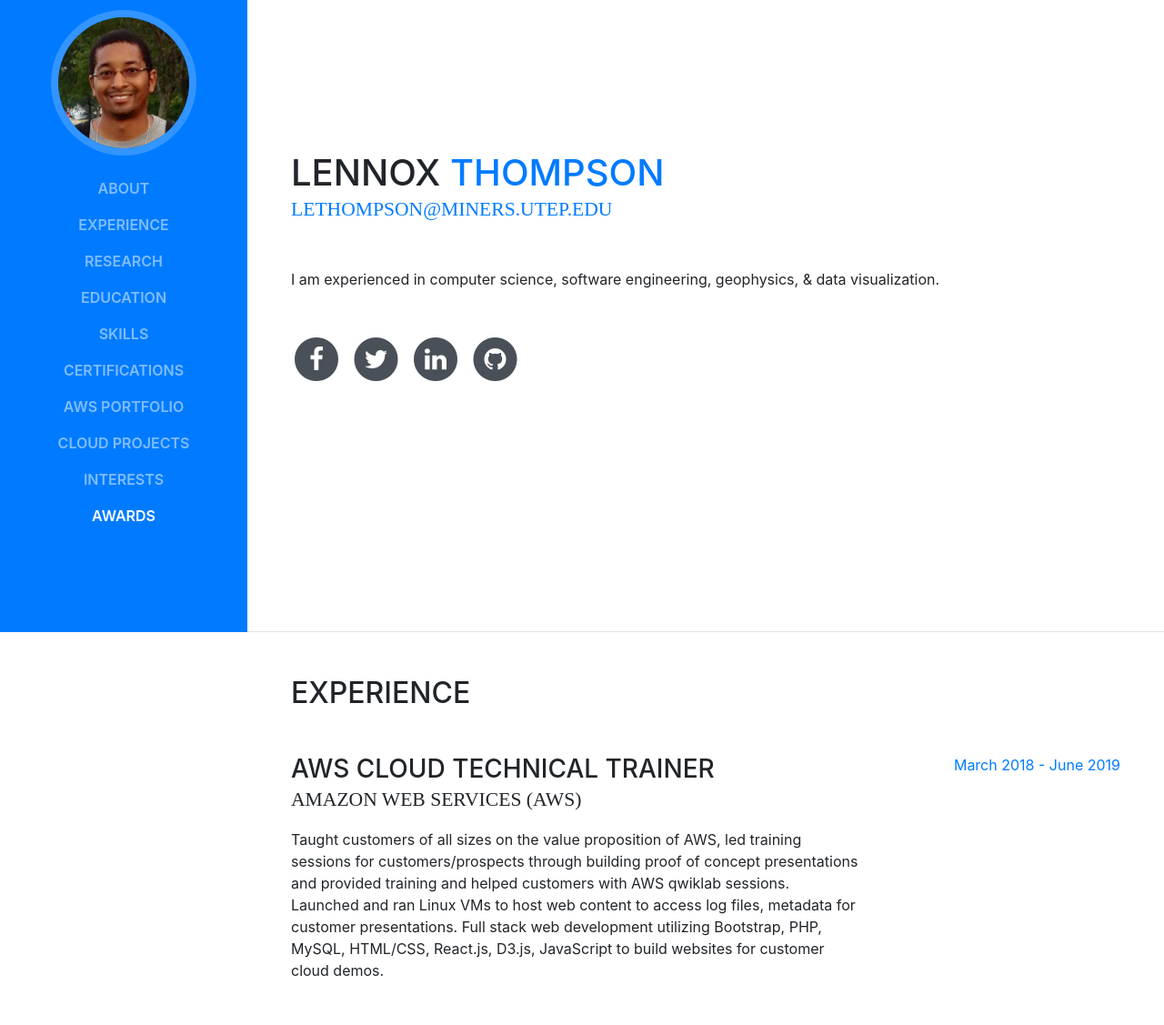
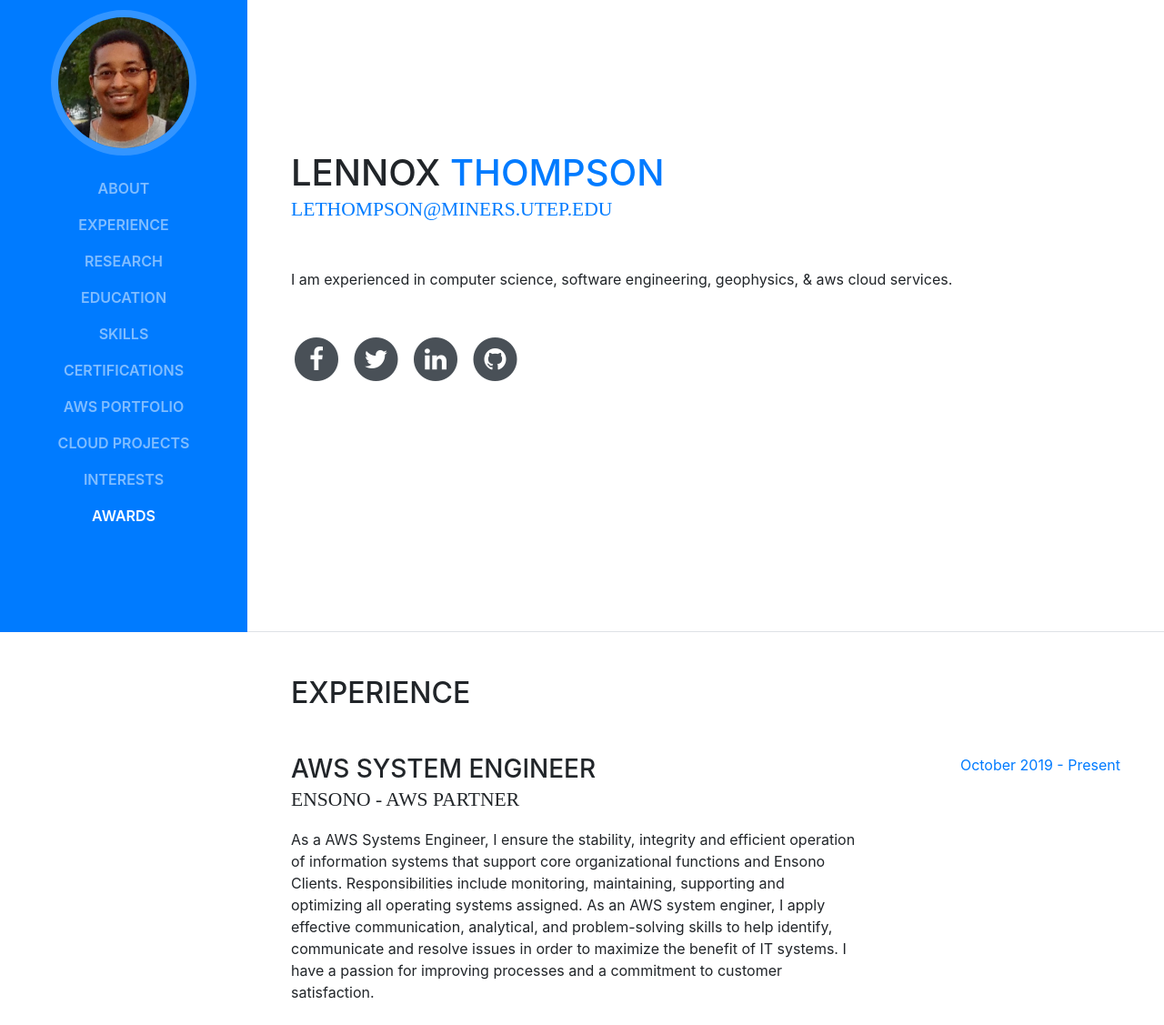
Before and after one commit to lethompson/lethompson.github.io, a website with bundled scripts: page index.html in a window 1280 px wide. Shown: the part 105-1232 px from the top of the page at 91% size. Built offline with nearby package versions, Linux system fonts and the light colour scheme; a web font is replaced by a local one.

Commit message:
Add files via upload

```diff
--- a/index.html
+++ b/index.html
@@ -87,7 +87,7 @@
           <div class="subheading mb-5">
             <a href="mailto:name@email.com">lethompson@miners.utep.edu</a>
           </div>
-          <p class="mb-5">I am experienced in computer science, software engineering, geophysics, &amp; data visualization.</p>
+          <p class="mb-5">I am experienced in computer science, software engineering, geophysics, &amp; aws cloud services.</p>
           <ul class="list-inline list-social-icons mb-0">
             <li class="list-inline-item">
               <a href="#">
@@ -128,6 +128,19 @@
       <section class="resume-section p-3 p-lg-5 d-flex flex-column" id="experience">
         <div class="my-auto">
           <h2 class="mb-5">Experience</h2>
+
+
+          <div class="resume-item d-flex flex-column flex-md-row mb-5">
+            <div class="resume-content mr-auto">
+              <h3 class="mb-0">AWS System Engineer</h3>
+              <div class="subheading mb-3">Ensono - AWS Partner</div>
+              <p>As a AWS Systems Engineer, I ensure the stability, integrity and efficient operation of information systems that support core organizational functions and Ensono Clients. Responsibilities include monitoring, maintaining, supporting and optimizing all operating systems assigned. As an AWS system enginer, I apply effective communication, analytical, and problem-solving skills to help identify, communicate and resolve issues in order to maximize the benefit of IT systems. I have a passion for improving processes and a commitment to customer satisfaction.</p>
+            </div>
+            <div class="resume-date text-md-right">
+              <span class="text-primary">October 2019 - Present</span>
+            </div>
+          </div>
+
 
           <div class="resume-item d-flex flex-column flex-md-row mb-5">
             <div class="resume-content mr-auto">
@@ -481,6 +494,8 @@
            <div class="subheading mb-3">AWS Certified Developer Associate - <a href="AWS%20Certified%20Developer%20-%20Associate%20certificate.pdf">PDF Certificate</a></div>
            <div class="subheading mb-3">AWS Certified Solutions Architect Professional - <a href="AWS%20Certified%20Solutions%20Architect%20-%20Professional%20certificate.pdf">PDF Certificate</a></div>
            <div class="subheading mb-3">AWS Certified DevOps Engineer Professional - <a href="AWS%20Certified%20DevOps%20Engineer%20-%20Professional%20certificate.pdf">PDF Certificate</a></div>
+           <div class="subheading mb-3">AWS Certified Security Specialty - <a href="AWS%20Certified%20Security%20-%20Specialty%20certificate.pdf">PDF Certificate</a></div>
+
            <div class="subheading mb-3">Microsoft Technology Associate: Database Administration Fundamentals (MTA) - <a href="https://www.youracclaim.com/badges/13c383bc-b4b5-4c28-be34-8309e61e9b34/linked_in_profile">MTA: 98-364</a></div>
            <div class="subheading mb-3">Microsoft Certified: Azure Fundamentals - <a href="https://www.youracclaim.com/badges/abe4fe3b-2f14-4dc2-8261-840ef1d11c1d/linked_in_profile">Azure Certified</a></div>
 
@@ -512,7 +527,7 @@
       <section class="resume-section p-3 p-lg-5 d-flex flex-column" id="interests">
         <div class="my-auto">
           <h2 class="mb-5">Interests</h2>
-          <p>Apart from being a AWS technical trainer for Amazon, I enjoy most of my time relaxing with my family and traveling. </p>
+          <p>Apart from being a AWS system engineer for Ensono, I enjoy most of my time relaxing with my family and traveling. </p>
           <p class="mb-0">When forced indoors, I follow a number of sci-fi and triller genre movies and television shows and I spend a large amount of my free time exploring the latest technolgy advancements in the front-end web development world and machine learning technology.</p>
         </div>
       </section>
@@ -523,6 +538,11 @@
           <ul class="fa-ul mb-0">
             <li>
               <i class="fa-li fa fa-trophy text-warning"></i>
+              University of Texas at El Paso - NSF Fellowship Scientist at Residence (GK-12) 2011-2013</li>
+              <br>
+            <li>
+            <li>
+              <i class="fa-li fa fa-trophy text-warning"></i>
               University of Texas at El Paso - Most Outstanding MS Geophysics Graduate 2010</li>
               <br>
             <li>
@@ -531,6 +551,7 @@
           </ul>
         </div>
       </section>
+        </section>
 
     </div>
 
```
Also changed, not shown: 1 other file.
